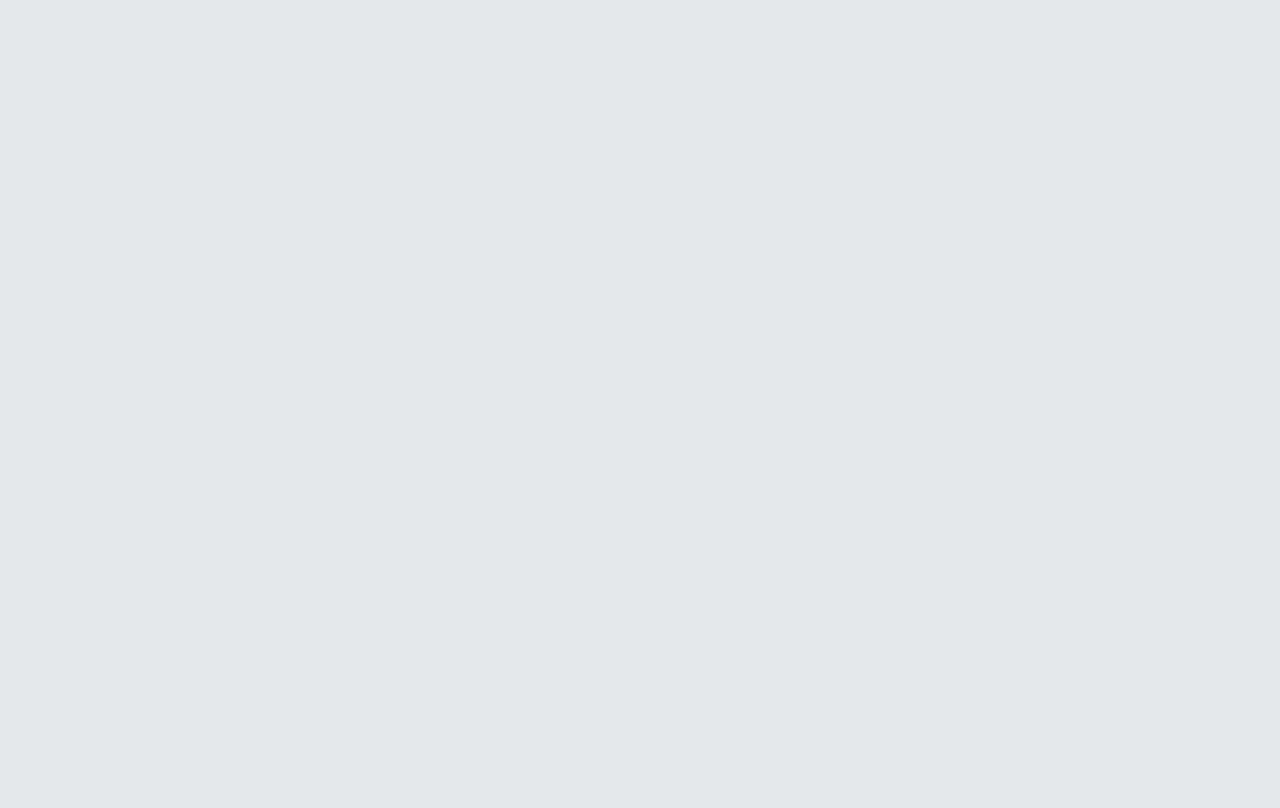
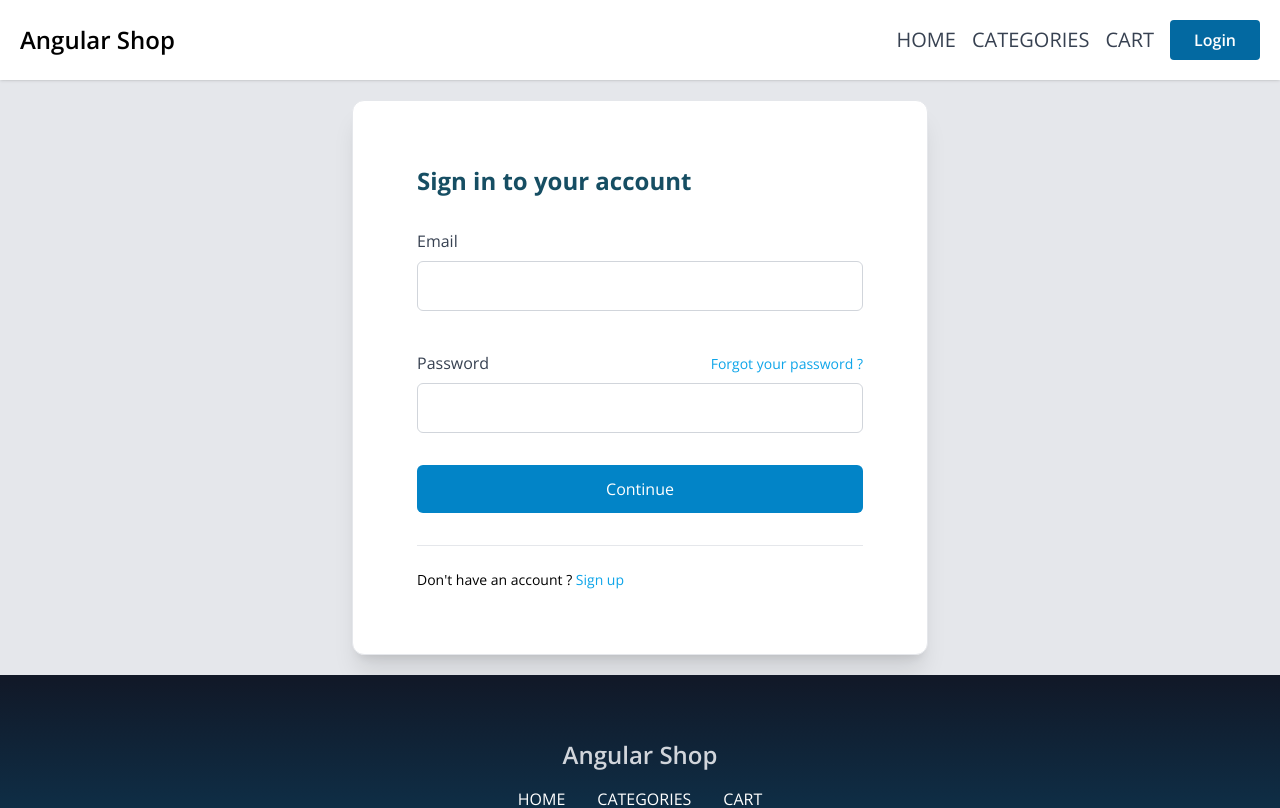
Before and after one commit to jaroeira/angular-demo-store, an Angular app: page /login in a window 1280 px wide. Before the commit this address led to /. Shown: the top 808 px of the page. Built offline with nearby package versions, Linux system fonts and the light colour scheme.

Commit message:
add login page

```diff
--- a/src/app/shop/layout/footer/footer.component.html
+++ b/src/app/shop/layout/footer/footer.component.html
@@ -11,7 +11,7 @@
         class="menu-item py-4 flex flex-col gap-4 items-center justify-center sm:flex-row sm:gap-8"
       >
         <li *ngFor="let link of links">
-          <a href="#">{{ link.label }}</a>
+          <a [routerLink]="link.path">{{ link.label }}</a>
         </li>
       </ul>
       <div class="w-max m-auto flex items-center justify-between space-x-4">
--- a/src/app/shop/layout/header/header.component.html
+++ b/src/app/shop/layout/header/header.component.html
@@ -1,22 +1,26 @@
-<header>
+<header class="z-10">
   <nav class="bg-white p-5 shadow md:flex md:items-center md:justify-between">
     <div class="flex justify-between items-center">
-      <span class="text-2xl font-semibold cursor-pointer">Angular Shop</span>
-      <span class="text-2xl cursor-pointer md:hidden block mx-2">
-        <fa-icon
-          [icon]="isMenuOpen ? faXmark : faBars"
-          (click)="toggleMenu()"
-        ></fa-icon>
-      </span>
+      <a routerLink="/">
+        <span class="text-2xl font-semibold cursor-pointer">Angular Shop</span>
+      </a>
+
+      <button
+        class="text-2xl cursor-pointer md:hidden block mx-2"
+        (click)="toggleMenu()"
+        (focusout)="closeMenu()"
+      >
+        <fa-icon [icon]="isMenuOpen ? faXmark : faBars"></fa-icon>
+      </button>
     </div>
     <ul
       [ngClass]="{ 'menu-open': isMenuOpen }"
       class="menu-item md:flex md:items-center gap-4 z-[-1] md:z-auto md:static absolute bg-white w-full md:w-auto left-0 md:py-0 py-4 md:pl-0 pl-7 md:opacity-100 opacity-0 top-[-400px] transition-all ease-in duration-500"
     >
       <li *ngFor="let link of links">
-        <a href="#">{{ link.label }}</a>
+        <a [routerLink]="link.path">{{ link.label }}</a>
       </li>
-      <button class="btn--blue">Login</button>
+      <button class="btn--blue" (click)="onLoginClick()">Login</button>
     </ul>
   </nav>
 </header>
--- a/src/app/shop/layout/header/header.component.ts
+++ b/src/app/shop/layout/header/header.component.ts
@@ -1,4 +1,5 @@
 import { Component, Input, OnInit } from '@angular/core';
+import { Router } from '@angular/router';
 import { faBars, faXmark } from '@fortawesome/free-solid-svg-icons';
 
 @Component({
@@ -14,7 +15,7 @@ export class HeaderComponent implements OnInit {
 
   isMenuOpen = false;
 
-  constructor() {}
+  constructor(private router: Router) {}
 
   ngOnInit(): void {}
 
@@ -22,4 +23,12 @@ export class HeaderComponent implements OnInit {
     this.isMenuOpen = !this.isMenuOpen;
     console.log('click');
   }
+
+  closeMenu(): void {
+    this.isMenuOpen = false;
+  }
+
+  onLoginClick(): void {
+    this.router.navigate(['login']);
+  }
 }
--- /dev/null
+++ b/src/app/shop/pages/login/login.component.html
@@ -0,0 +1,45 @@
+<section class="py-5">
+  <div class="rounded-xl border bg-white shadow-xl md:max-w-xl mx-auto">
+    <div class="p-6 sm:p-16">
+      <h2 class="mb-8 text-2xl text-cyan-900 font-bold">
+        Sign in to your account
+      </h2>
+      <form class="space-y-8">
+        <div class="space-y-2">
+          <label for="email" class="text-gray-700">Email</label>
+          <input
+            type="email"
+            name="email"
+            id="email"
+            class="block w-full px-4 py-3 rounded-md border border-gray-300 text-gray-600 transition duration-300 focus:ring-2 focus:ring-sky-300 focus:outline-none invalid:ring-2 invalid:ring-red-400"
+          />
+        </div>
+        <div>
+          <div class="flex items-center justify-between">
+            <label for="pwd" class="text-gray-700">Password</label>
+            <button class="p-2 -mr-2" type="reset">
+              <span class="text-sm text-sky-500">Forgot your password ?</span>
+            </button>
+          </div>
+          <input
+            type="password"
+            name="pwd"
+            id="pwd"
+            class="block w-full px-4 py-3 rounded-md border border-gray-300 text-gray-600 transition duration-300 focus:ring-2 focus:ring-sky-300 focus:outline-none invalid:ring-2 invalid:ring-red-400"
+          />
+        </div>
+        <button
+          type="submit"
+          class="w-full py-3 px-6 rounded-md bg-sky-600 focus:bg-sky-700 active:bg-sky-500"
+        >
+          <span class="text-white">Continue</span>
+        </button>
+
+        <p class="border-t pt-6 text-sm">
+          Don't have an account ?
+          <a href="#" class="text-sky-500">Sign up</a>
+        </p>
+      </form>
+    </div>
+  </div>
+</section>
--- /dev/null
+++ b/src/app/shop/pages/login/login.component.ts
@@ -0,0 +1,15 @@
+import { Component, OnInit } from '@angular/core';
+
+@Component({
+  selector: 'app-login',
+  templateUrl: './login.component.html',
+  styleUrls: ['./login.component.scss']
+})
+export class LoginComponent implements OnInit {
+
+  constructor() { }
+
+  ngOnInit(): void {
+  }
+
+}
--- a/src/app/shop/shop-routing.module.ts
+++ b/src/app/shop/shop-routing.module.ts
@@ -4,12 +4,16 @@ import { ShopShellComponent } from './layout/shop-shell/shop-shell.component';
 
 // Page Components
 import { HomeComponent } from './pages/home/home.component';
+import { LoginComponent } from './pages/login/login.component';
 
 const routes: Routes = [
   {
     path: '',
     component: ShopShellComponent,
-    children: [{ path: '', component: HomeComponent }],
+    children: [
+      { path: '', component: HomeComponent },
+      { path: 'login', component: LoginComponent },
+    ],
   },
 ];
 
--- a/src/app/shop/shop.module.ts
+++ b/src/app/shop/shop.module.ts
@@ -8,6 +8,7 @@ import { ShopShellComponent } from './layout/shop-shell/shop-shell.component';
 import { HeaderComponent } from './layout/header/header.component';
 import { FooterComponent } from './layout/footer/footer.component';
 import { HomeComponent } from './pages/home/home.component';
+import { LoginComponent } from './pages/login/login.component';
 
 @NgModule({
   declarations: [
@@ -15,6 +16,7 @@ import { HomeComponent } from './pages/home/home.component';
     HeaderComponent,
     FooterComponent,
     HomeComponent,
+    LoginComponent,
   ],
   imports: [ShopRoutingModule, SharedModule, FontAwesomeModule],
 })
```
Also changed, not shown: src/app/shop/pages/login/login.component.scss (added), 1 other file (tests, documents, lock files or other folders).
